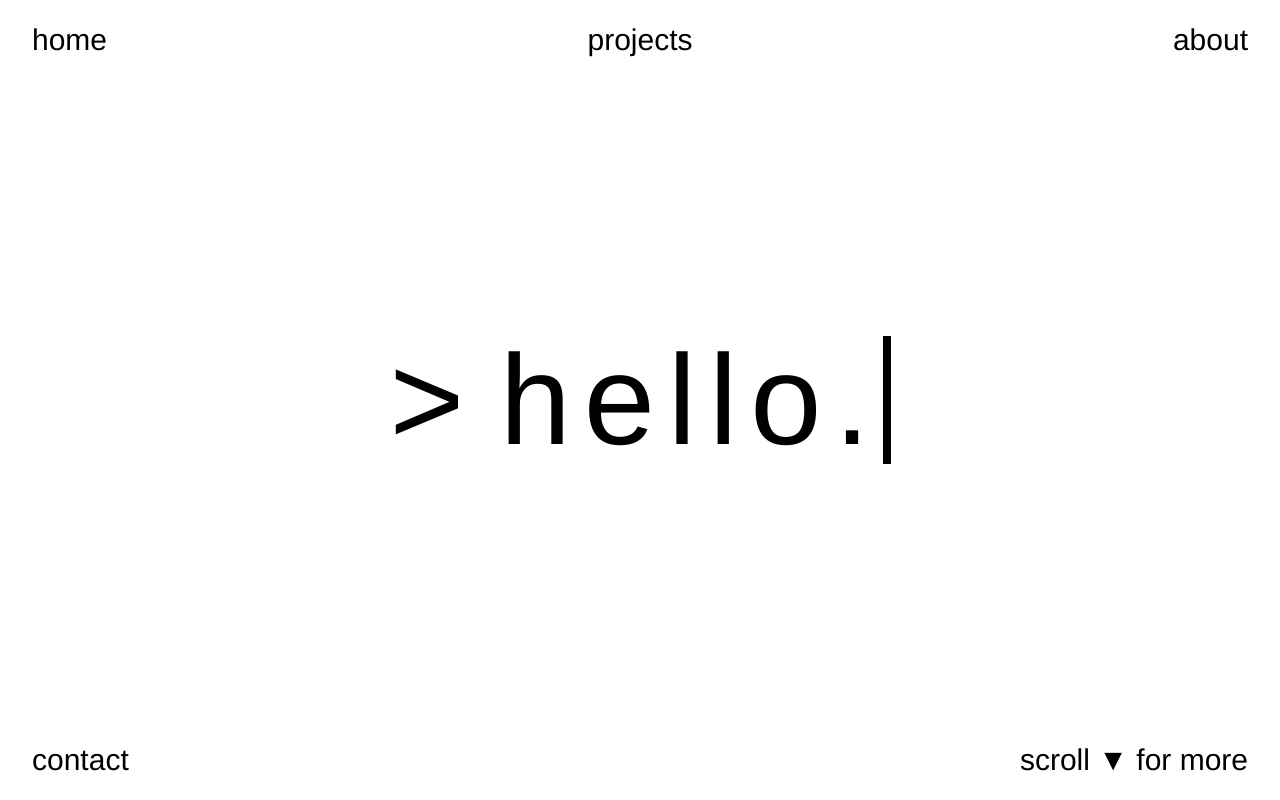
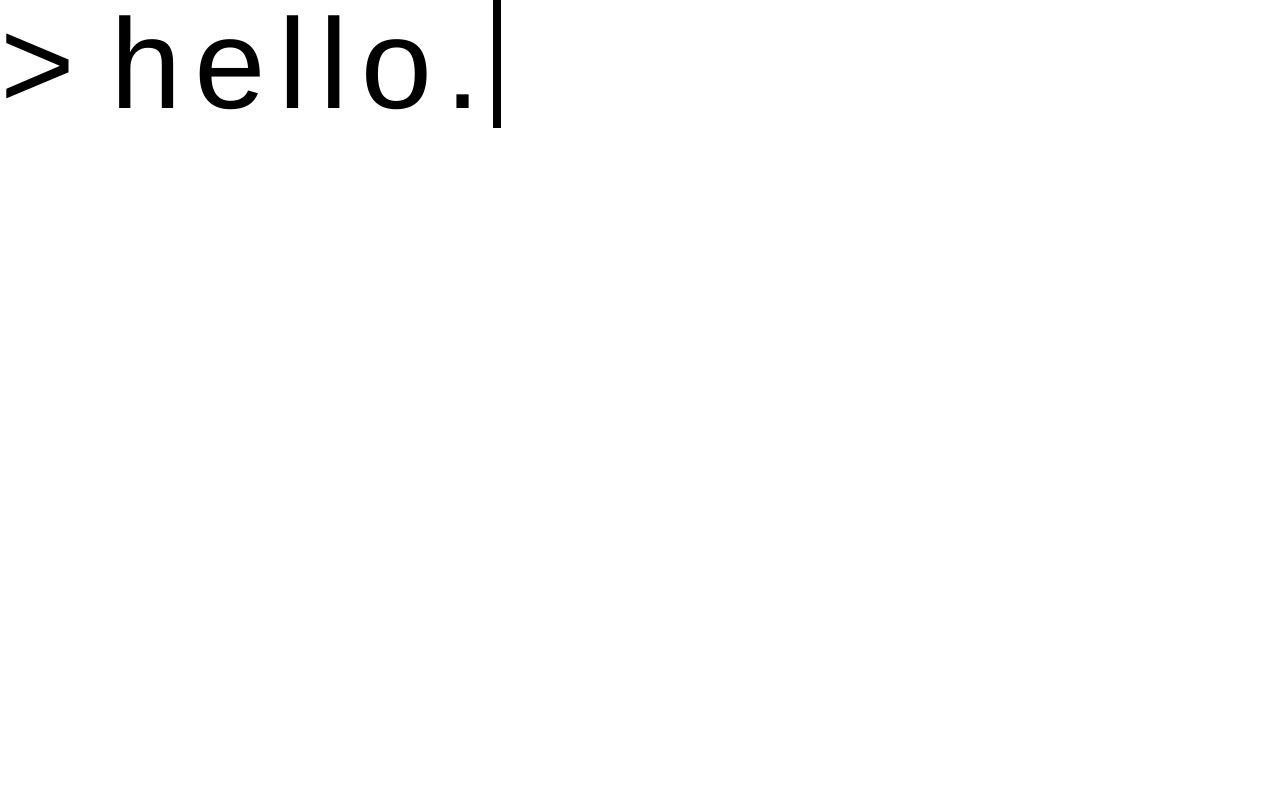
Before and after one commit to markrobrigado/portfolio, a SvelteKit app: page / in a window 1280 px wide. Built offline with nearby package versions, Linux system fonts and the light colour scheme.

Commit message:
Remove Header and Footer components.

```diff
--- a/src/components/Footer.svelte
+++ /dev/null
@@ -1,7 +0,0 @@
-<div class="fixed bottom-0 left-0 w-full h-20 p-8 flex items-center justify-center">
-    <!-- Footer Content -->
-    <nav class="flex justify-between w-full">
-        <a href="#contact" class="text-3xl text-start hover:underline">contact</a>
-        <p class="text-3xl text-end">scroll ▼ for more</p>
-    </nav>
-</div>
--- a/src/components/Header.svelte
+++ /dev/null
@@ -1,8 +0,0 @@
-<header class="fixed top-0 left-0 w-full h-20 p-8 flex items-center justify-center">
-    <!-- Header Content -->
-    <nav class="flex justify-between w-full">
-        <a href="#home" class="text-3xl text-start hover:underline">home</a>
-        <a href="#projects" class="text-3xl text-center hover:underline">projects</a>
-        <a href="#about" class="text-3xl text-end hover:underline">about</a>
-    </nav>
-</header>
--- a/src/routes/+layout.svelte
+++ b/src/routes/+layout.svelte
@@ -1,13 +1,7 @@
 <script>
-  import Header from '../components/Header.svelte';
-  import Footer from '../components/Footer.svelte';
   import "../app.css";
 </script>
 
-<div class="w-full h-screen flex flex-col p-8">
-  <Header />
-  <div class="flex-grow flex items-center justify-center">
-    <slot /> <!-- Placeholder for page-specific content -->
-  </div>
-  <Footer />
+<div>
+  <slot />
 </div>
```
